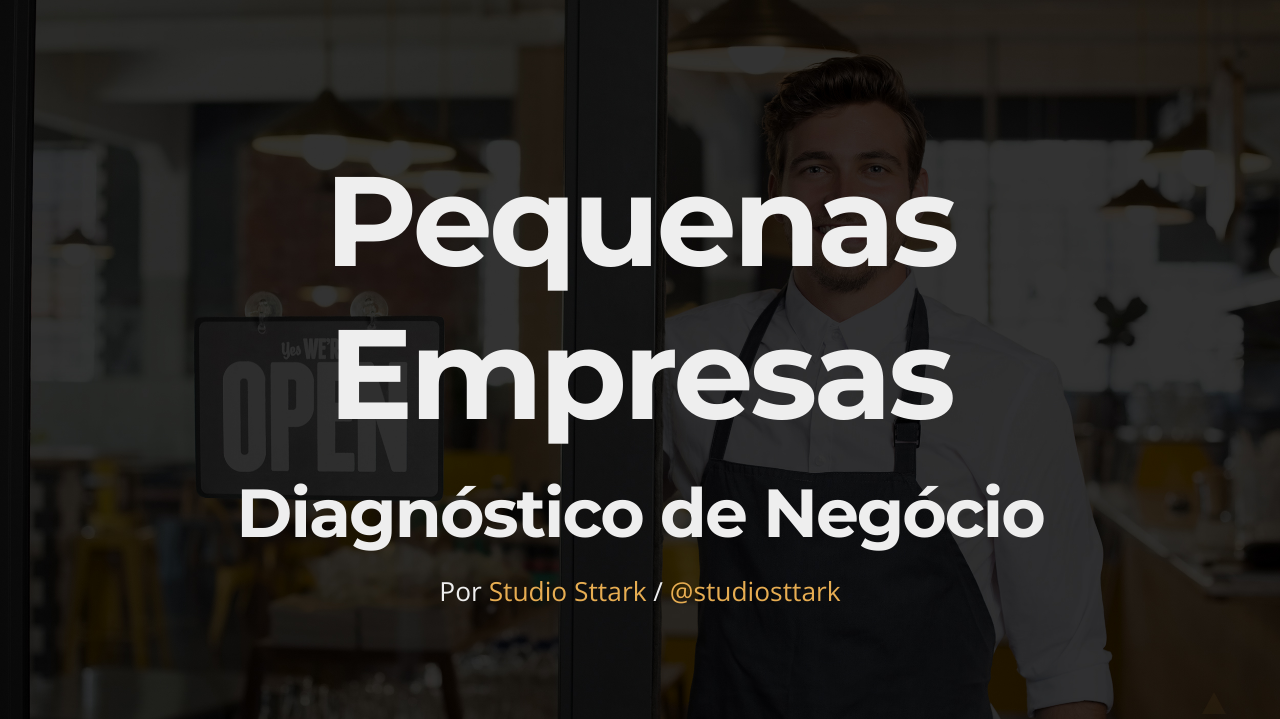
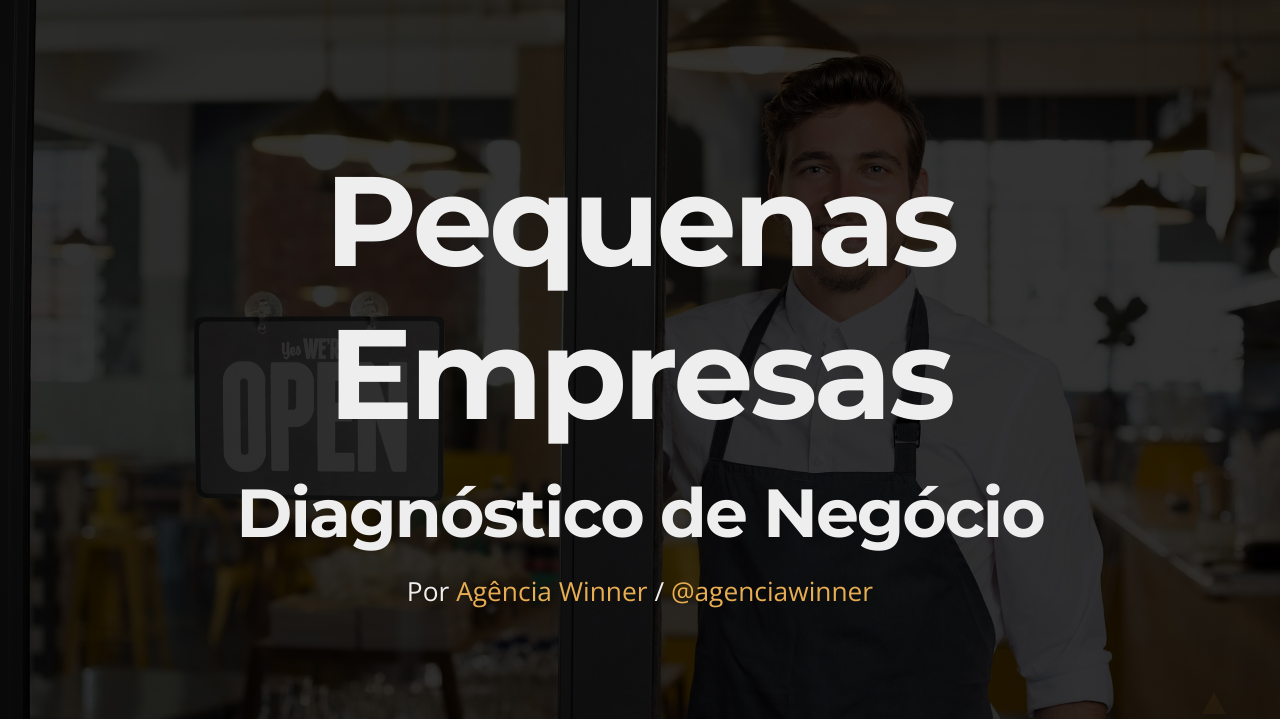
Before and after one commit to StudioSttark/pequenos-negocios, a website: page index.html in a window 1280 px wide. Shown: the top 719 px of the page. Drawn offline with nearby package versions, Linux system fonts and the light colour scheme.

Commit message:
Adicionando informações Agência Winner

```diff
--- a/index.html
+++ b/index.html
@@ -60,7 +60,7 @@
 					<h1>Pequenas Empresas</h1>
 					<h3>Diagnóstico de Negócio</h3>
 					<p>
-						<small>Por <a href="http://sttark.com.br">Studio Sttark</a> / <a href="https://www.facebook.com/studiosttark/">@studiosttark</a></small>
+						<small>Por <a href="http://agenciawinner.com.br">Agência Winner</a> / <a href="https://www.facebook.com/agenciawinner/">@agenciawinner</a></small>
 					</p>
 				</section>
 
```
